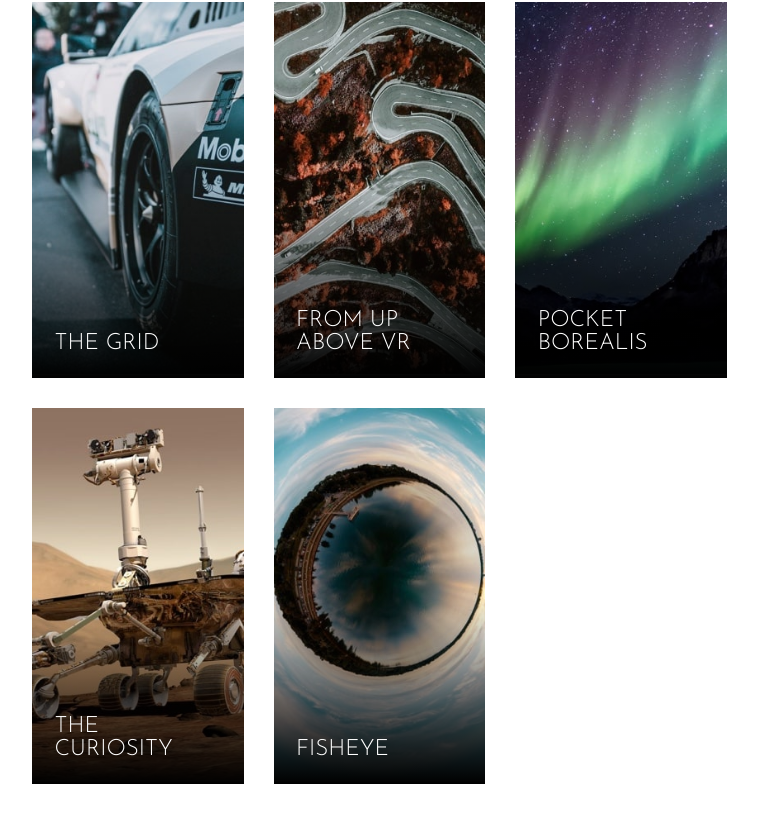
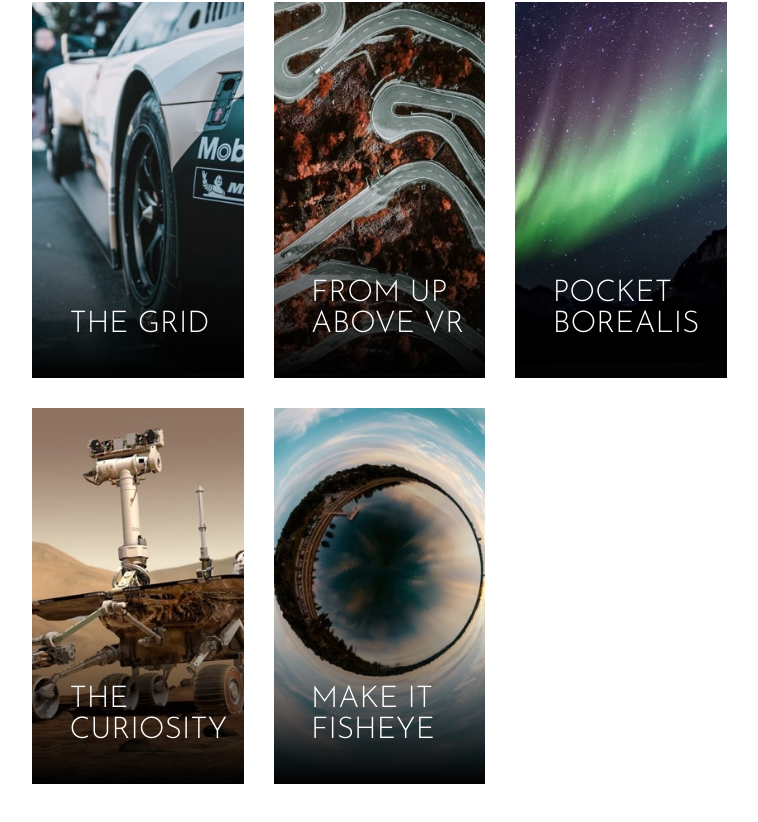
Before and after one commit to mirfanwebdev/loopstudio-landing-frontendmentor, a Vue app: page / in a window 1280 px wide. Shown: the part 2241-3063 px from the top of the page, without its empty margins (148-906 px from the left). Built offline with nearby package versions, Linux system fonts and the light colour scheme.

Commit message:
fix padding on product item list and fix miss title

```diff
--- a/src/components/BaseItem.vue
+++ b/src/components/BaseItem.vue
@@ -61,7 +61,7 @@ const list = ref([
     },
     {
         id: 8,
-        name: 'fisheye',
+        name: 'make it fisheye',
         img: fisheye,
         imgDesktop: fisheyeDesktop,
     },
@@ -109,6 +109,12 @@ p {
 }
 
 @media screen and (min-width: 768px) {
+    p {
+        font-size: 2rem;
+        width: 11rem;
+        bottom: 2.5rem;
+        left: 2.5rem;
+    }
     .container-item {
         width: 23%;
     }
```
